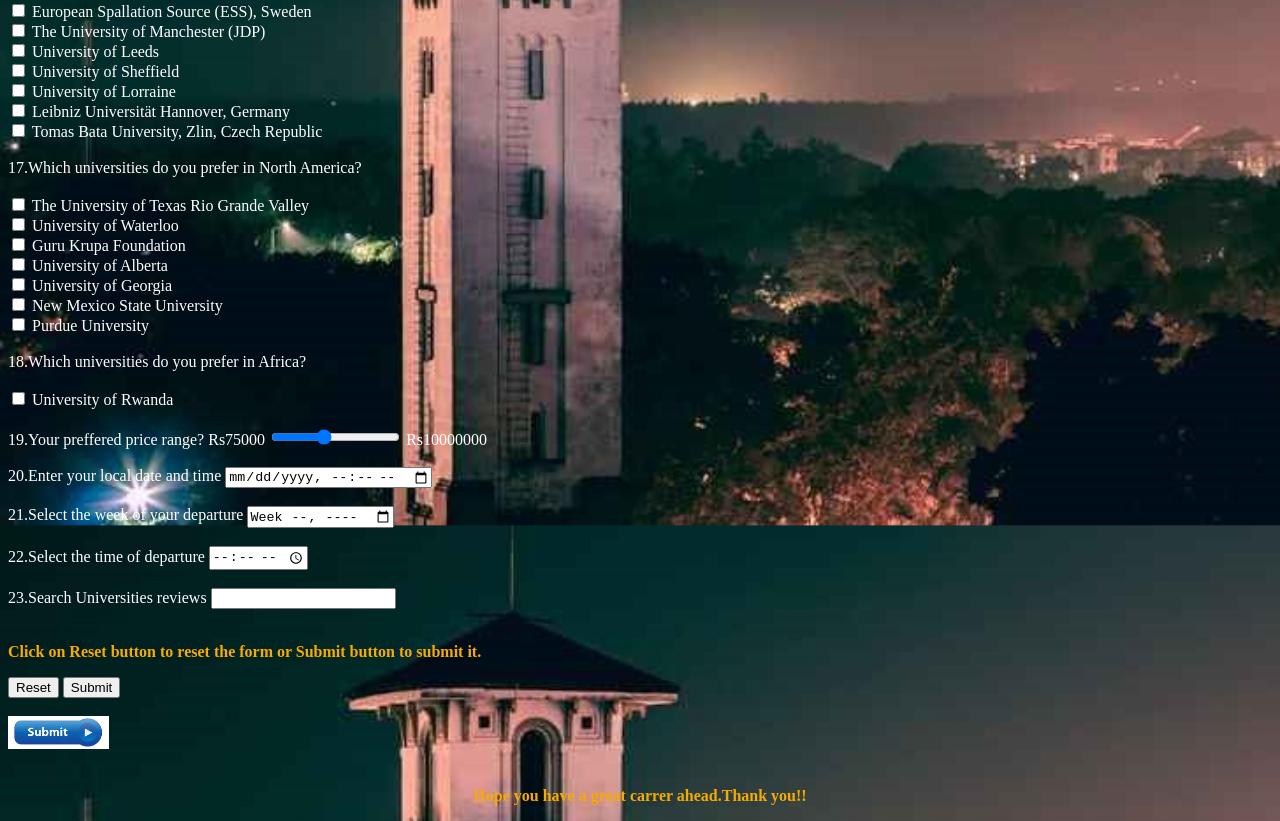
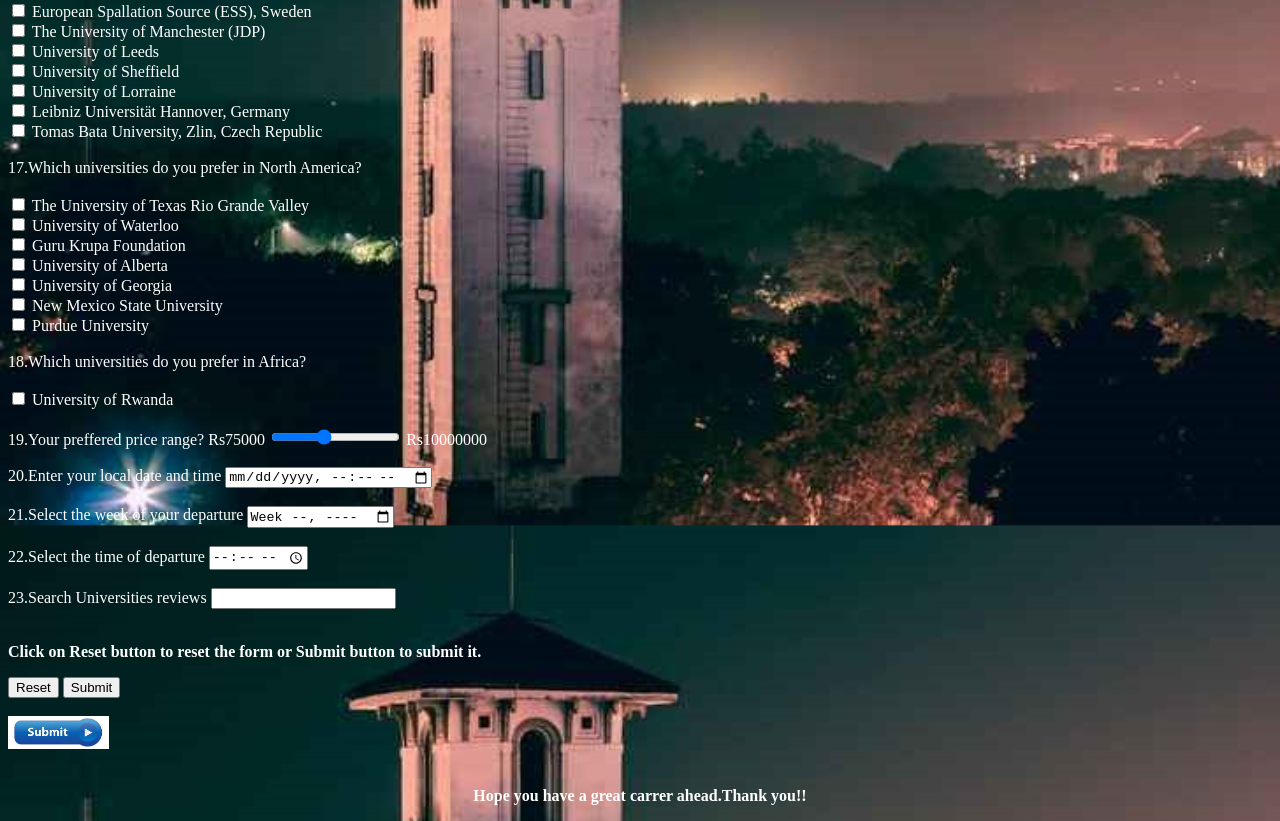
Before and after one commit to Mayur25Lohani/IRC-Web-work, a plain HTML site: page form.html in a window 1280 px wide. Shown: the part 1240-2061 px from the top of the page. Drawn offline with Linux system fonts and the light colour scheme.

Commit message:
Change in p tag reversed

```diff
--- a/form.html
+++ b/form.html
@@ -19,7 +19,7 @@
       color: #ffffff;
     }
     p{
-      color: #f7aa02;
+      color: #ffffff;
     }
     </style>
     <meta charset="UTF-8">
```
